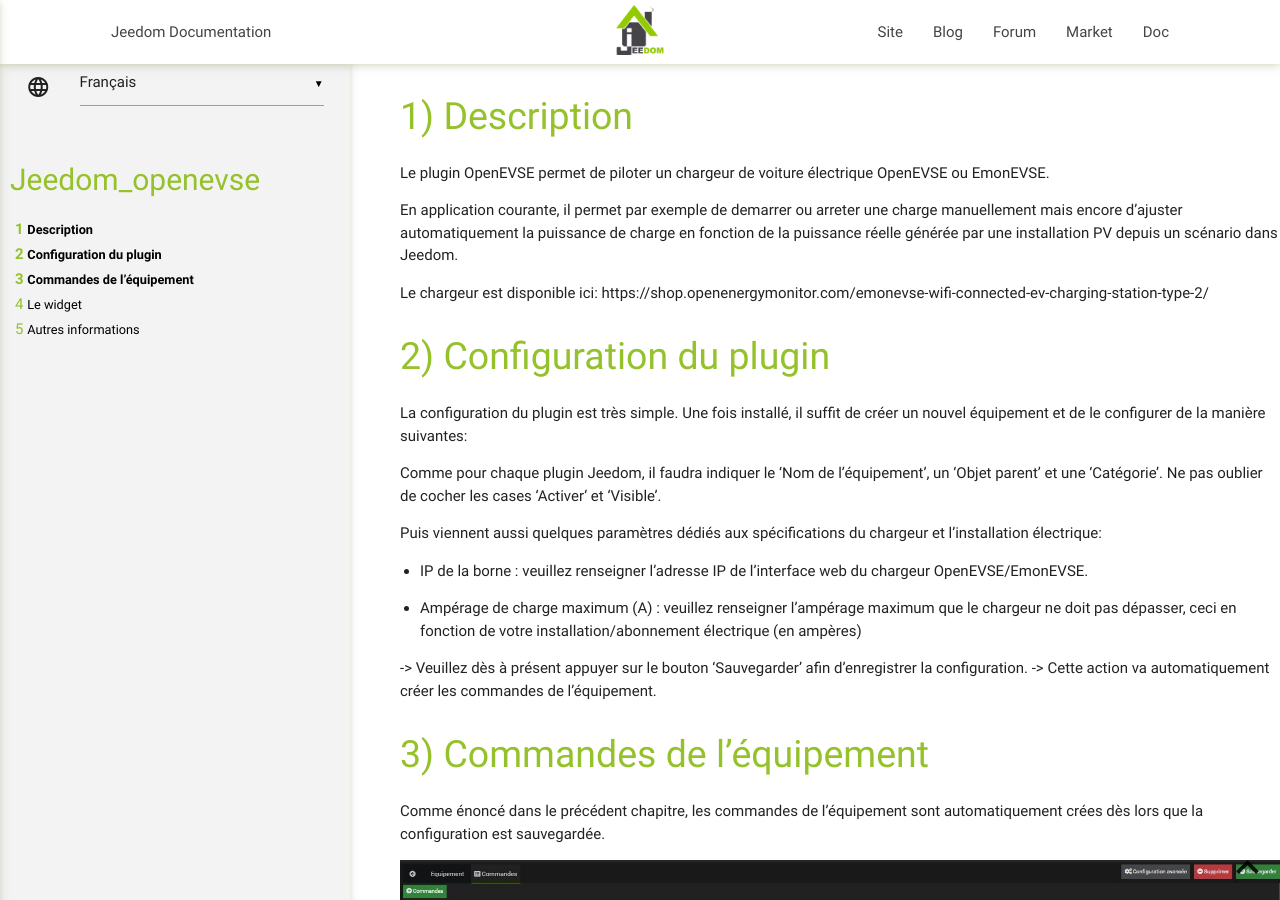
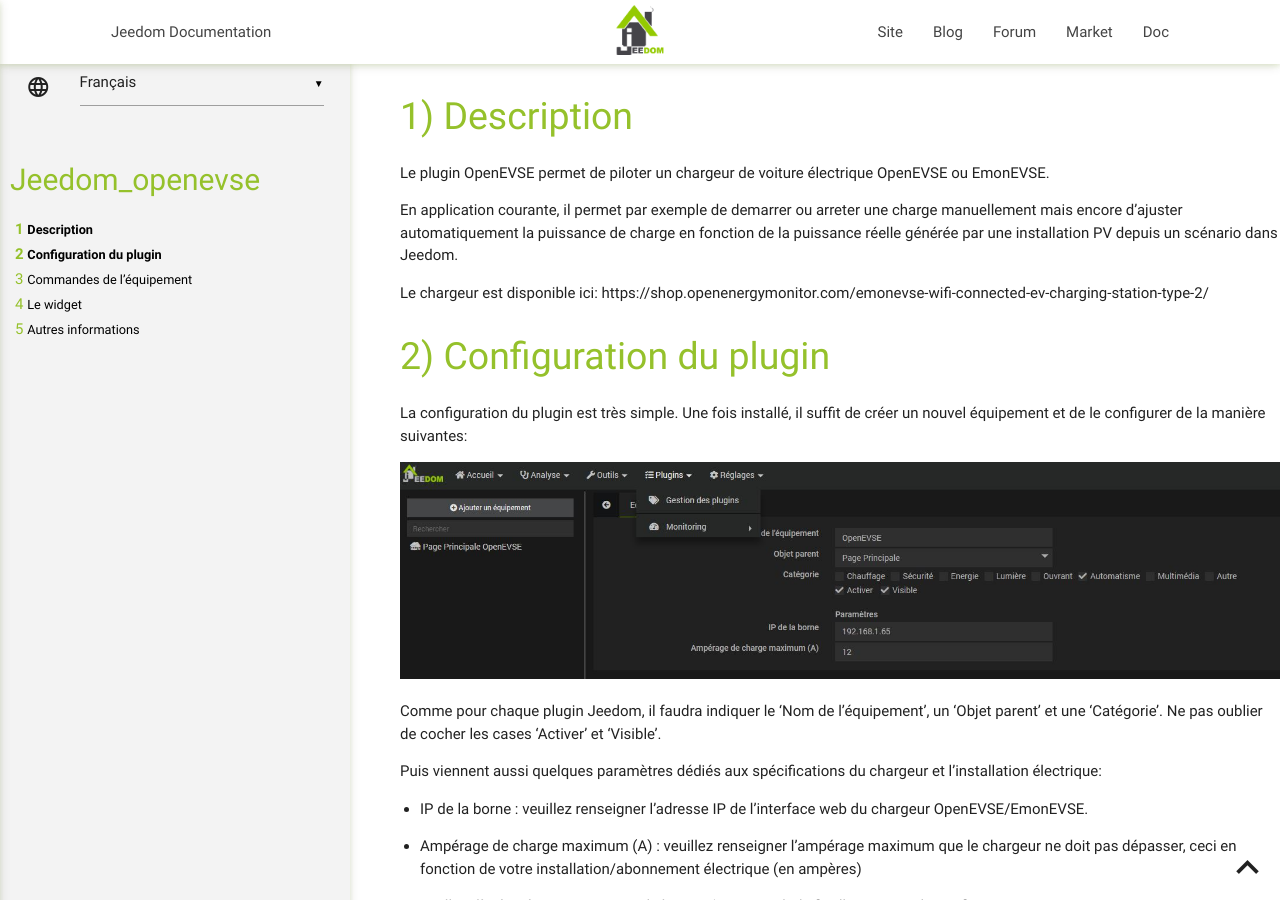
Before and after one commit to Sattaz/Jeedom_OpenEVSE, a Jekyll site: the page built from docs/fr_FR/index.md, in a window 1280 px wide and 900 px high. Built offline with Jekyll 4.4.1, drawn with Linux system fonts in a browser that asks for light colours; our own code applies the rules of GitHub Pages for plain Markdown files.

Commit message:
Update index.md

```diff
--- a/docs/fr_FR/index.md
+++ b/docs/fr_FR/index.md
@@ -14,7 +14,7 @@ Configuration du plugin
 La configuration du plugin est très simple.
 Une fois installé, il suffit de créer un nouvel équipement et de le configurer de la manière suivantes:
 
-
+![OpenEVSE](https://sattaz.github.io/Jeedom_OpenEVSE/pictures/OpenEVSE_1.jpg)
 
 Comme pour chaque plugin Jeedom, il faudra indiquer le 'Nom de l'équipement', un 'Objet parent' et une 'Catégorie'.
 Ne pas oublier de cocher les cases 'Activer' et 'Visible'.
```
